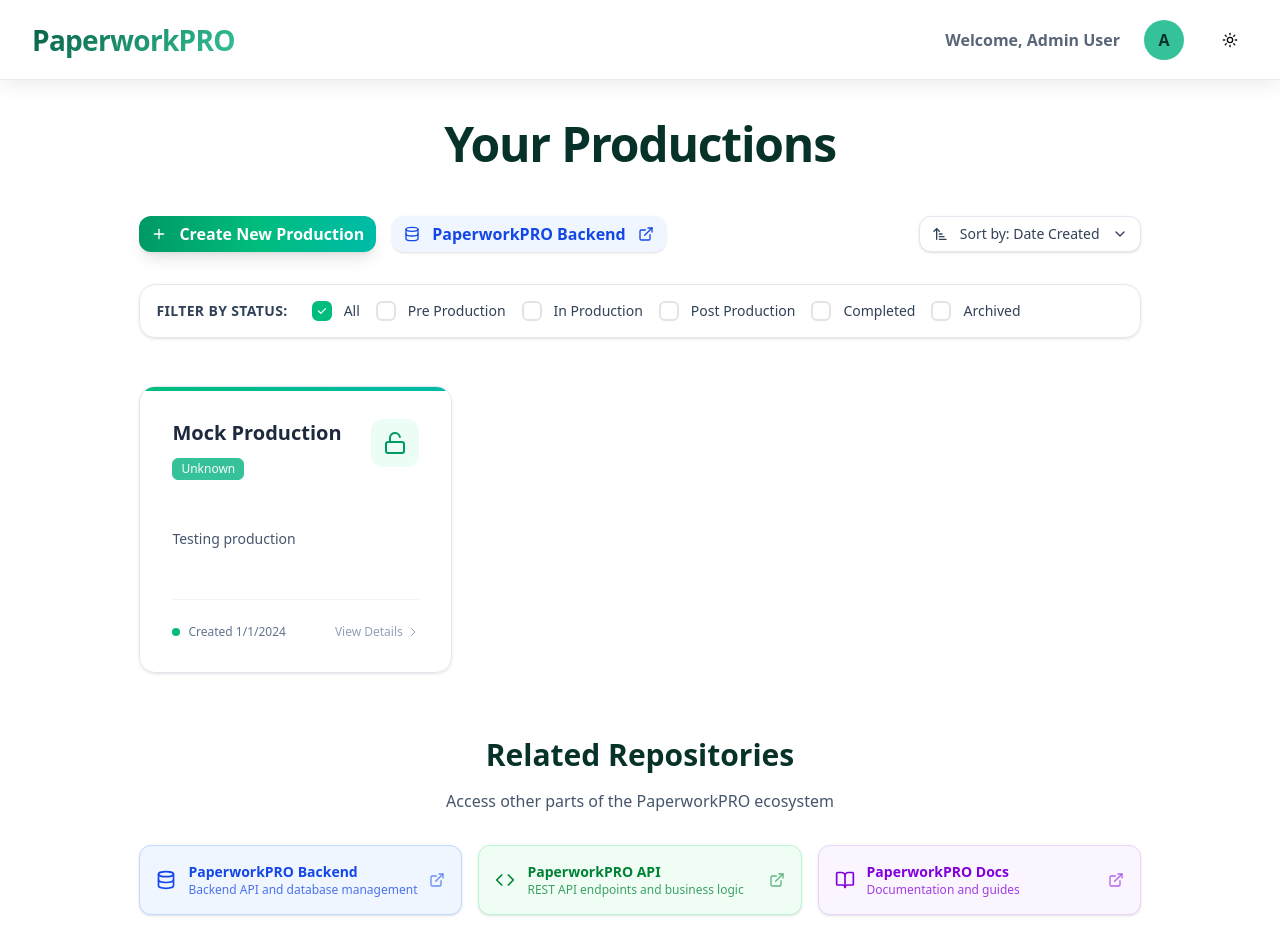
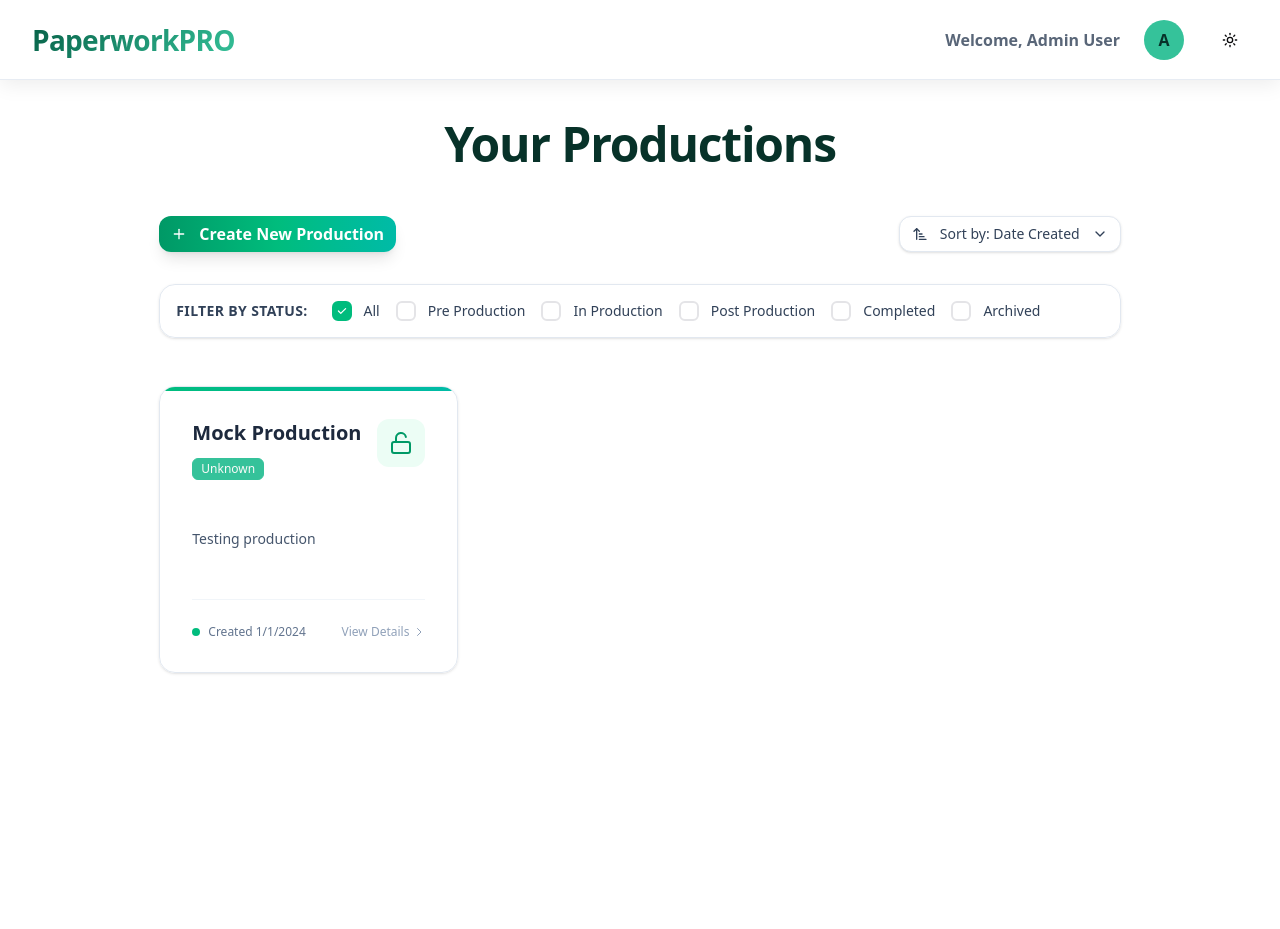
Before and after one commit to jb3027/paperworkpro_front, a Next.js app: page / in a window 1280 px wide. Shown: the top 929 px of the page. After the commit the page ends 800 px from the top, so only its background shows below. Built offline with nearby package versions, Linux system fonts and the light colour scheme.

Commit message:
Removed repo buttons

```diff
--- a/src/app/page.tsx
+++ b/src/app/page.tsx
@@ -14,15 +14,13 @@ interface CreateProductionData {
   start_date?: string;
   color?: string;
 }
-import { Lock, LockOpen, ChevronDown, Plus, SortAsc, ExternalLink, Github } from 'lucide-react';
+import { Lock, LockOpen, ChevronDown, Plus, SortAsc } from 'lucide-react';
 import { Card } from '@/components/ui/card';
 import { Button } from '@/components/ui/button';
 import Link from 'next/link';
 import { motion } from 'framer-motion';
 import CreateProductionModal from '@/app/components/modals/createProductionModal';
 import { DropdownMenu, DropdownMenuContent, DropdownMenuItem, DropdownMenuTrigger } from '@/components/ui/dropdown-menu';
-import { RepositoryButton, RepositoryGrid } from '@/components/RepositoryButton';
-import { getRepositoriesByType, getAllRepositories } from '@/lib/repositories';
 
 function ModeToggle() {
   const { setTheme } = useTheme();
@@ -345,7 +343,6 @@ export default function Dashboard() {
           </div>
 
           <div className="flex flex-col sm:flex-row justify-between items-center gap-6">
-            <div className="flex flex-col sm:flex-row gap-4">
             <Button
               onClick={() => setIsCreateModalOpen(true)}
               className="bg-gradient-to-r from-emerald-600 via-emerald-500 to-teal-500 hover:from-emerald-700 hover:via-emerald-600 hover:to-teal-600 text-white px-8 py-4 flex items-center gap-3 transition-all duration-300 shadow-lg hover:shadow-xl hover:shadow-emerald-500/25 rounded-xl font-semibold text-base group"
@@ -353,14 +350,6 @@ export default function Dashboard() {
               <Plus className="w-5 h-5 group-hover:rotate-90 transition-transform duration-300" />
               Create New Production
             </Button>
-
-              {getRepositoriesByType('backend').map((repo) => (
-                <RepositoryButton
-                  key={repo.url}
-                  repository={repo}
-                />
-              ))}
-            </div>
 
             <DropdownMenu open={isSortDropdownOpen} onOpenChange={setIsSortDropdownOpen}>
               <DropdownMenuTrigger asChild>
@@ -562,21 +551,6 @@ export default function Dashboard() {
             </div>
           </div>
         )}
-
-        {/* Related Repositories Section */}
-        <div className="mt-16">
-          <div className="text-center mb-8">
-            <h2 className="text-3xl font-bold text-[var(--dark-green)] mb-4">
-              Related Repositories
-            </h2>
-            <p className="text-slate-600 max-w-2xl mx-auto">
-              Access other parts of the PaperworkPRO ecosystem
-            </p>
-          </div>
-
-          <RepositoryGrid repositories={getAllRepositories()} />
-        </div>
-
         </div>
       </div>
 
@@ -599,24 +573,6 @@ export default function Dashboard() {
               </svg>
               Manage Account
             </Link>
-
-            {/* Repository Links */}
-            <div className="border-t border-gray-200 my-2"></div>
-            <div className="px-3 py-2">
-              <p className="text-xs font-semibold text-gray-500 uppercase tracking-wide mb-2">Repositories</p>
-              {getAllRepositories().map((repo) => (
-                <button
-                  key={repo.url}
-                  onClick={() => window.open(repo.url, '_blank')}
-                  className="dropdown-item-modern text-sm"
-                >
-                  <Github className="w-4 h-4" />
-                  {repo.name}
-                </button>
-              ))}
-            </div>
-
-            <div className="border-t border-gray-200 my-2"></div>
             <button className="dropdown-item-modern logout-item-modern">
               <svg className="w-4 h-4" fill="none" stroke="currentColor" viewBox="0 0 24 24">
                 <path strokeLinecap="round" strokeLinejoin="round" strokeWidth={2} d="M17 16l4-4m0 0l-4-4m4 4H7m6 4v1a3 3 0 01-3 3H6a3 3 0 01-3-3V7a3 3 0 013-3h4a3 3 0 013 3v1" />
```
Lines whose indentation alone changed are shown as unchanged.
